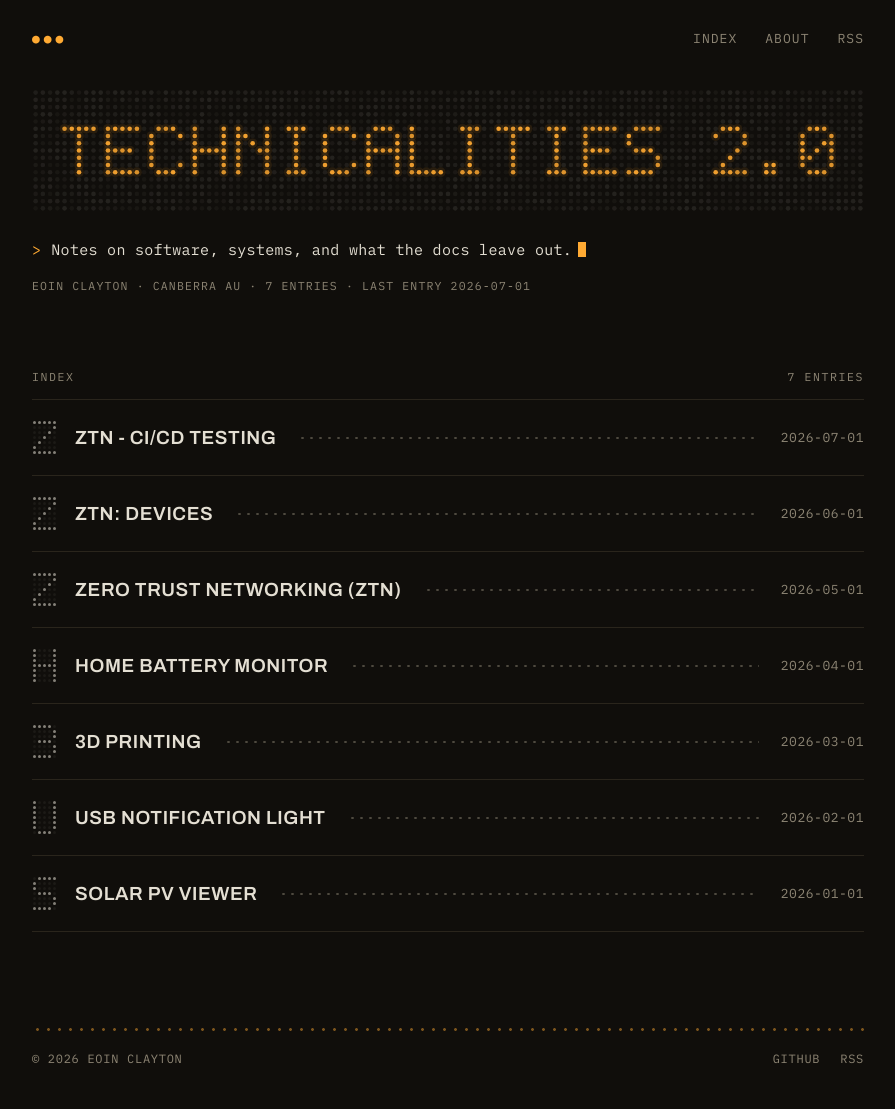
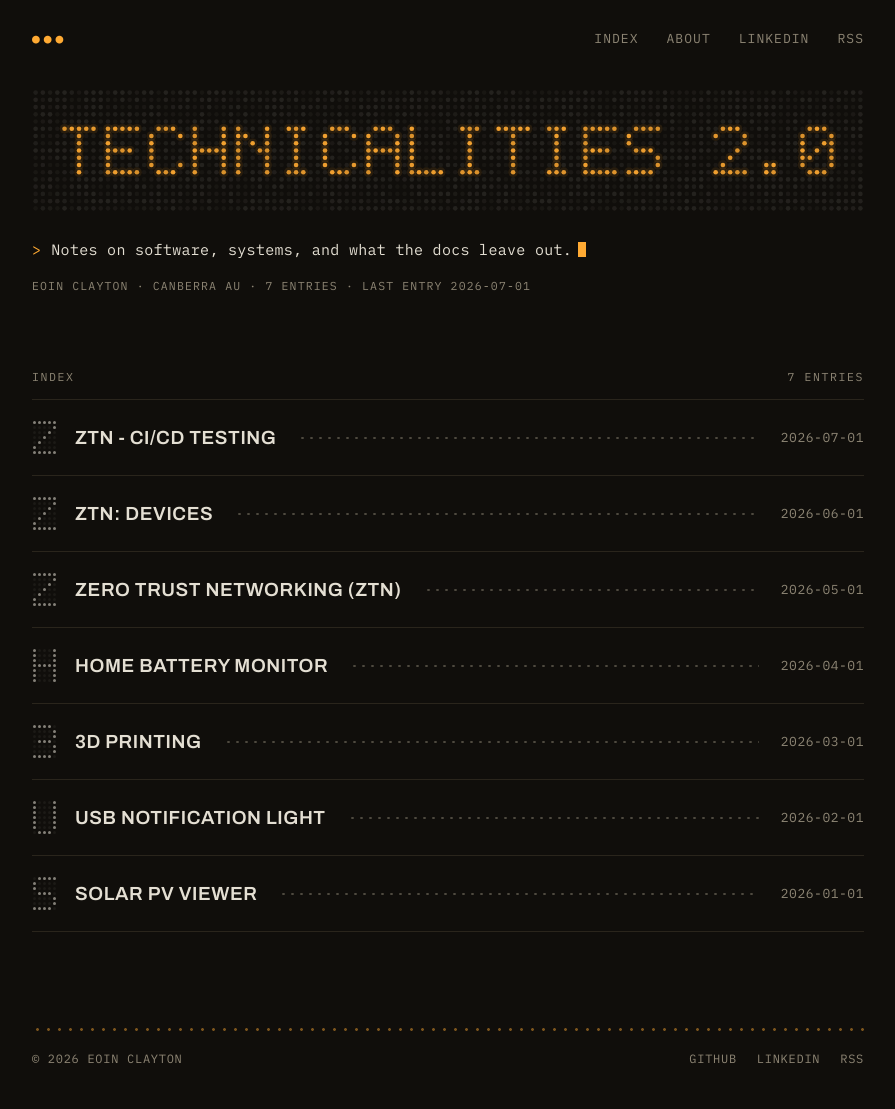
Before and after one commit to eoinclayton/eoinclayton.github.io, a Jekyll site: the page built from index.md, in a window 1280 px wide. Shown: the whole page, without its empty margins (192-1087 px from the left). Built offline with Jekyll 4.4.1, drawn with Linux system fonts in a browser that asks for light colours.

Commit message:
Added LinkedIn profile link

```diff
--- a/_config.yml
+++ b/_config.yml
@@ -12,6 +12,7 @@
   name: Eoin Clayton
   links:
     - https://github.com/eoinclayton
+    - https://www.linkedin.com/in/eoinclayton/
 
 # Google Search Console verification uses the HTML-file method — see
 # google948f932aac3b94e8.html at the repo root, not a config key.
--- a/_layouts/default.html
+++ b/_layouts/default.html
@@ -24,6 +24,7 @@
     <nav class="nav-links">
       <a href="{{ '/' | relative_url }}">Index</a>
       <a href="{{ '/about/' | relative_url }}">About</a>
+      <a href="https://www.linkedin.com/in/eoinclayton/">LinkedIn</a>
       <a href="{{ '/feed.xml' | relative_url }}">RSS</a>
     </nav>
   </header>
@@ -38,6 +39,7 @@
       <span>© {{ site.time | date: "%Y" }} Eoin Clayton</span>
       <span class="footer-links">
         <a href="https://github.com/eoinclayton">GitHub</a>
+        <a href="https://www.linkedin.com/in/eoinclayton/">LinkedIn</a>
         <a href="{{ '/feed.xml' | relative_url }}">RSS</a>
       </span>
     </div>
```
